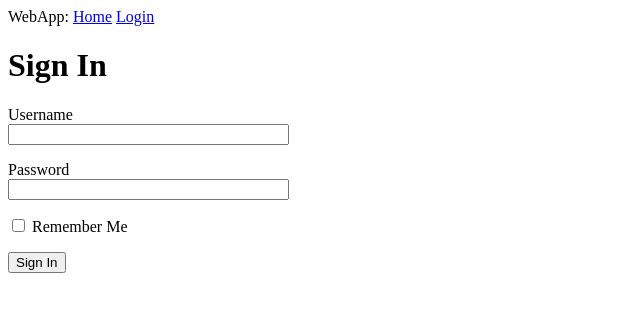
After one commit to gcschmit/classroomLEDs, a Flask app: page /login in a window 1280 px wide. The commit adds this page. Shown: the top 312 px of the page, without its empty margins (0-640 px from the left). Run offline with Flask 2, Linux system fonts and the light colour scheme.

Commit message:
Finished Web Forms for WebApp

```diff
--- a/webApp/app/__init__.py
+++ b/webApp/app/__init__.py
@@ -1,5 +1,7 @@
 from flask import Flask
+from config import Config
 
 app = Flask(__name__)
+app.config.from_object(Config)
 
 from app import routes #import at the bottom to avoid cyclical dependencies
--- /dev/null
+++ b/webApp/app/forms.py
@@ -0,0 +1,10 @@
+from flask_wtf import FlaskForm
+from wtforms import StringField, PasswordField, BooleanField, SubmitField
+from wtforms.validators import DataRequired
+
+#This is the form for logging in on the web app.
+class LoginForm(FlaskForm):
+    username = StringField('Username', validators=[DataRequired()]) #validators is a list and object, can have more than one
+    password = PasswordField('Password', validators=[DataRequired()])
+    remember_me = BooleanField('Remember Me')
+    submit = SubmitField('Sign In')
--- a/webApp/app/routes.py
+++ b/webApp/app/routes.py
@@ -1,6 +1,6 @@
-from flask import render_template
+from flask import render_template, flash, redirect, url_for
 from app import app #importing the app variable (right) defined in the app package (left)
-
+from app.forms import LoginForm
 
 @app.route('/')
 @app.route('/index')
@@ -17,3 +17,12 @@ def index():
         }
     ]
     return render_template('index.html', title='Home', user=user, posts=posts)
+
+@app.route('/login', methods=['GET', 'POST'])
+def login(): #Figure out which
+    form = LoginForm()
+    if form.validate_on_submit():
+        flash('Login requested for user {}, remember_me={}'.format(
+            form.username.data, form.remember_me.data))
+        return redirect(url_for('index'))
+    return render_template('login.html', title='Sign In', form=form)
--- a/webApp/app/templates/base.html
+++ b/webApp/app/templates/base.html
@@ -7,7 +7,20 @@
         {% endif %}
     </head>
     <body> <!-- Content on the page -->
-        <div>WebApp: <a href="/index">Home</a></div>
+        <div>
+            WebApp:
+            <a href="{{ url_for('index') }}">Home</a>
+            <a href="{{ url_for('login') }}">Login</a>
+        </div>
+        {% with messages = get_flashed_messages() %}
+        {% if messages %}
+        <ul>
+            {% for message in messages %}
+            <li>{{ message }}</li>
+            {% endfor %}
+        </ul>
+        {% endif %}
+        {% endwith %}
         {% block content %}{% endblock %} <!-- Gets block content from index.html -->
     </body>
 </html>
--- /dev/null
+++ b/webApp/app/templates/login.html
@@ -0,0 +1,24 @@
+{% extends "base.html" %}
+
+{% block content %}
+    <h1>Sign In</h1>
+    <form action="" method="post"> <!-- Returns data to the same URL/route -->
+        {{ form.hidden_tag() }}
+        <p>
+            {{ form.username.label }}<br>
+            {{ form.username(size=32) }}<br>
+            {% for error in form.username.errors %}
+            <span style="color: red;">{{ error }}</span>
+            {% endfor %}
+        </p>
+        <p>
+            {{ form.password.label }}<br>
+            {{ form.password(size=32) }}<br>
+            {% for error in form.password.errors %}
+            <span style="color: red;">{{ error }}</span>
+            {% endfor %}
+        </p>
+        <p>{{ form.remember_me() }} {{ form.remember_me.label }}</p>
+        <p>{{ form.submit() }}</p>
+    </form>
+{% endblock %}
--- /dev/null
+++ b/webApp/config.py
@@ -0,0 +1,4 @@
+import os
+
+class Config(object):
+    SECRET_KEY = os.environ.get('SECRET_KEY') or 'you-will-never-guess'
```
